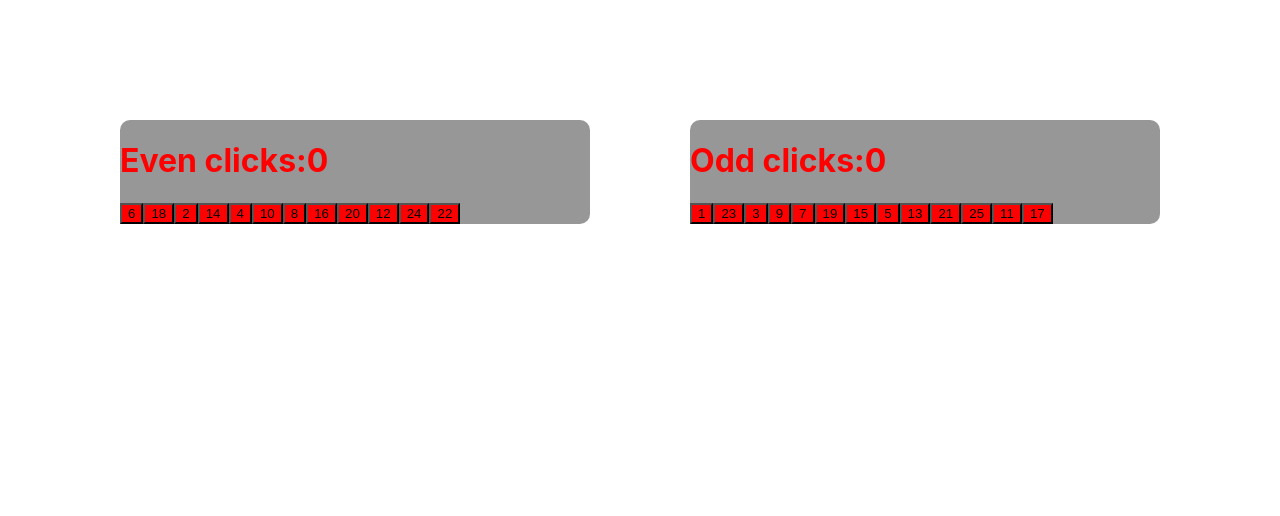
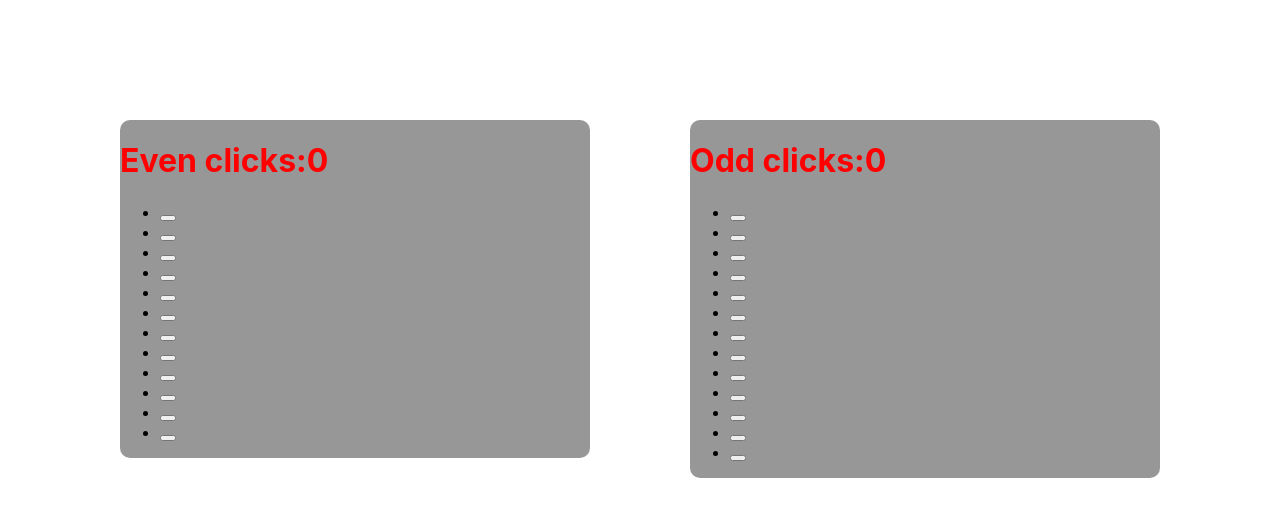
Before and after one commit to justwillj/Front-end-observation-test-exercise-v1, a React (Create React App) app: page / in a window 1280 px wide. Shown: the top 516 px of the page. Built offline with nearby package versions, Linux system fonts and the light colour scheme.

Commit message:
using listItem component

```diff
--- a/src/components/app/App.css
+++ b/src/components/app/App.css
@@ -21,9 +21,9 @@ h1 {
   padding: 120px;
 }
 
-.active {
+/* li.active:target {
   background-color: green;
 }
-.test {
+li.test {
   background-color: red;
-}
+} */
--- a/src/components/app/App.js
+++ b/src/components/app/App.js
@@ -1,6 +1,10 @@
 import "./App.css";
 import { useState, useEffect } from "react";
-import Button from "../button/Button.js";
+// import Button from "../button/Button.js";
+import List from "../list/List";
+import ListItem from "../listItem/ListItem.js"
+import Button from "../button/Button";
+
 
 function App() {
   const [count, setCount] = useState(0);
@@ -61,19 +65,46 @@ function App() {
       // setStyle("correctNumber");
       setCount(count + 1);
       setClicks(click + 1);
+      setIsActive(true)
     } else {
       setClicks(click + 1);
       shuffleButton(list, setList);
     }
   };
+  console.log(isActive)
+      console.log(odd)
   console.log(even);
   return (
     <div>
       <div className="main-table">
         <div className="even-grid">
           <h1>Even clicks:{evenClicks}</h1>
-          {even.map(({ id, number, isActive }) => (
-            <Button
+          <List>
+          {even.map(({ id, number}) => (
+            <ListItem
+              key={id}
+              type="button"
+              value={number}
+              className={isActive ? "active" : "test"}
+              onClick={() =>
+                buttonCheck(
+                  id,
+                  number,
+                  even,
+                  setEven,
+                  evenClicks,
+                  setEvenClicks
+                )
+              }
+            ><Button></Button></ListItem>
+          ))}
+          </List>
+        </div>
+        <div className="odd-grid">
+          <h1>Odd clicks:{oddClicks}</h1>
+          <List>
+          {odd.map(({ id, number}) => (
+            <ListItem
               key={id}
               type="button"
               value={number}
@@ -90,20 +121,7 @@ function App() {
               }
             />
           ))}
-        </div>
-        <div className="odd-grid">
-          <h1>Odd clicks:{oddClicks}</h1>
-          {odd.map(({ id, number, isActive }) => (
-            <Button
-              key={id}
-              type="button"
-              value={number}
-              className={isActive ? "active" : "test"}
-              onClick={() =>
-                buttonCheck(id, number, odd, setOdd, oddClicks, setOddClicks)
-              }
-            />
-          ))}
+          </List>
         </div>
       </div>
     </div>
--- a/src/components/button/Button.js
+++ b/src/components/button/Button.js
@@ -1,9 +1,14 @@
-import React from "react";
+import React, { useState } from "react";
 import "../button/Button.css";
 
-const Button = ({ type, value, onClick, task, className }) => (
-  <button type={type} onClick={onClick} task={task} className={className}>
+const Button = ({ key, type, value, onClick, className }) => {
+  // updateReview = () => {
+  //   setColor(true);
+  // };
+
+  return (
+  <button key={key} type={type} onClick={onClick} className={className}>
     {value}
   </button>
-);
+)};
 export default Button;
--- a/src/components/listItem/ListItem.js
+++ b/src/components/listItem/ListItem.js
@@ -0,0 +1,12 @@
+import React from "react";
+import Button from "../button/Button.js";
+import List from "../list/List.js"
+
+const ListItem = ({buttonKey, buttonType, buttonValue, buttonOnClick, buttonClassName}) => {
+    return (
+        <li>
+            <Button key={buttonKey} type={buttonType} value={buttonValue} onClick={buttonOnClick} className={buttonClassName}/>
+        </li>
+    )
+}
+export default ListItem;
```
